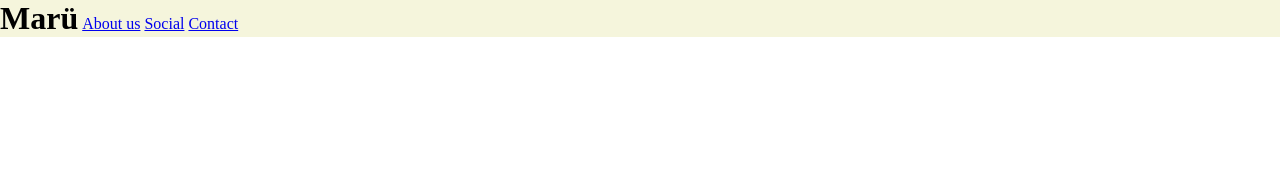
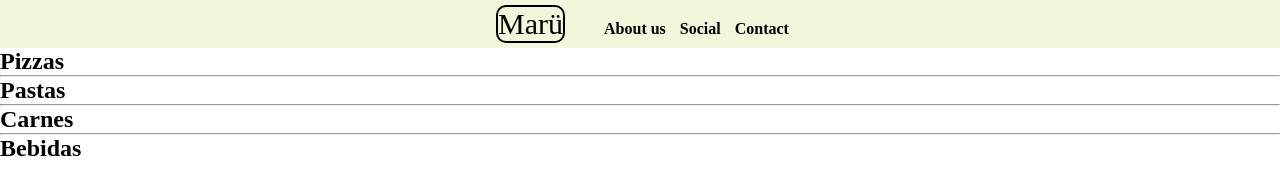
Before and after one commit to Mauri03009/menu-digital, a plain HTML site: page index.html in a window 1280 px wide. Drawn offline with Linux system fonts and the light colour scheme.

Commit message:
Correccion en css de la visualizacion del header

```diff
--- a/css/style.css
+++ b/css/style.css
@@ -5,13 +5,26 @@
 
 header{
     background-color: beige;
+    text-align: center;
 }
 
 h1{
     display: inline-block;
+    margin: 5px;
+    border: 2px solid black;
+    border-radius: 10px;
+    font-weight: lighter;
+    font-size: 30px;
 }
 
 .links{
     display: inline-block;
+    margin-left: 20px;
+}
 
+a{
+    text-decoration: none;
+    color: black;
+    margin-left: 10px;
+    font-weight: bolder;
 }
--- a/index.html
+++ b/index.html
@@ -19,6 +19,21 @@
     </header>
 
     <main>
+        <section class="pizzas">
+            <h2>Pizzas</h2>
+        </section>
+        <hr>
+        <section class="pastas">
+            <h2>Pastas</h2>
+        </section>
+        <hr>
+        <section class="carnes">
+            <h2>Carnes</h2>
+        </section>
+        <hr>
+        <section class="bebidas">
+            <h2>Bebidas</h2>
+        </section>
 
     </main>
 
```
